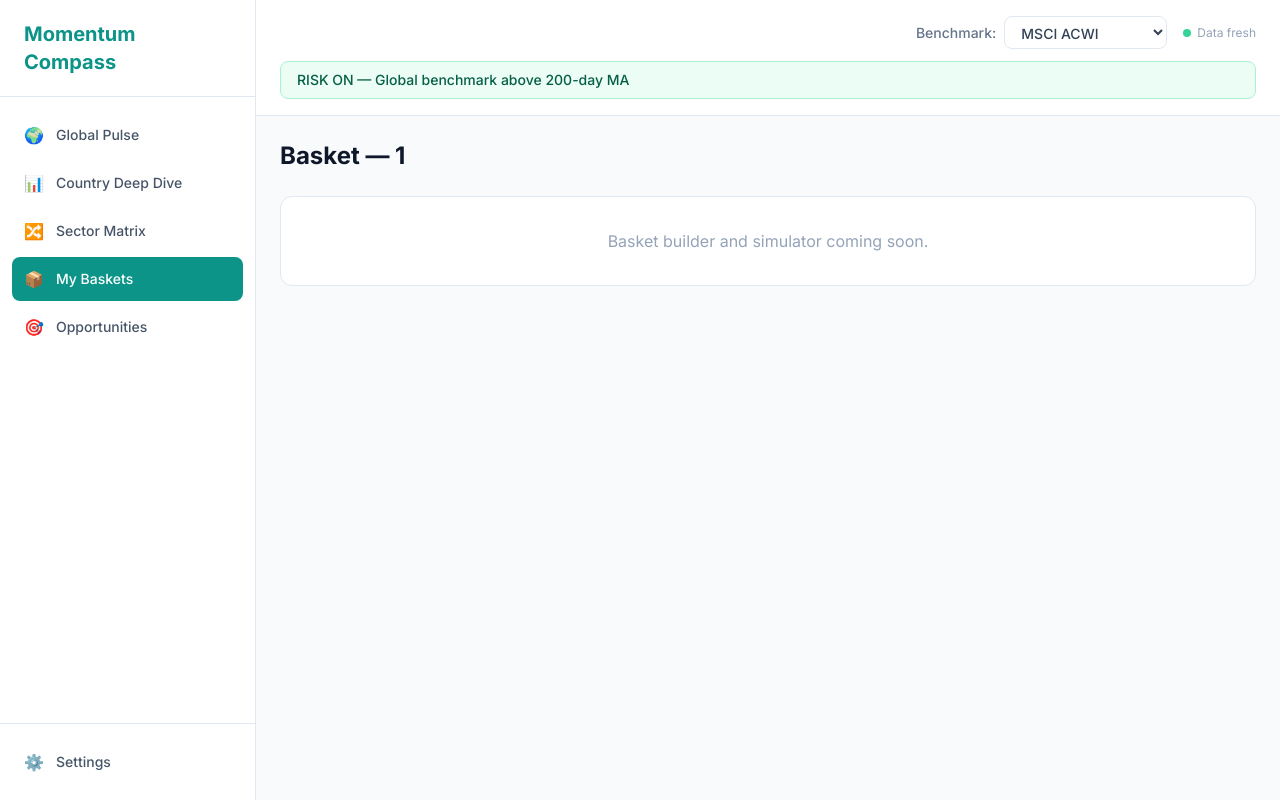
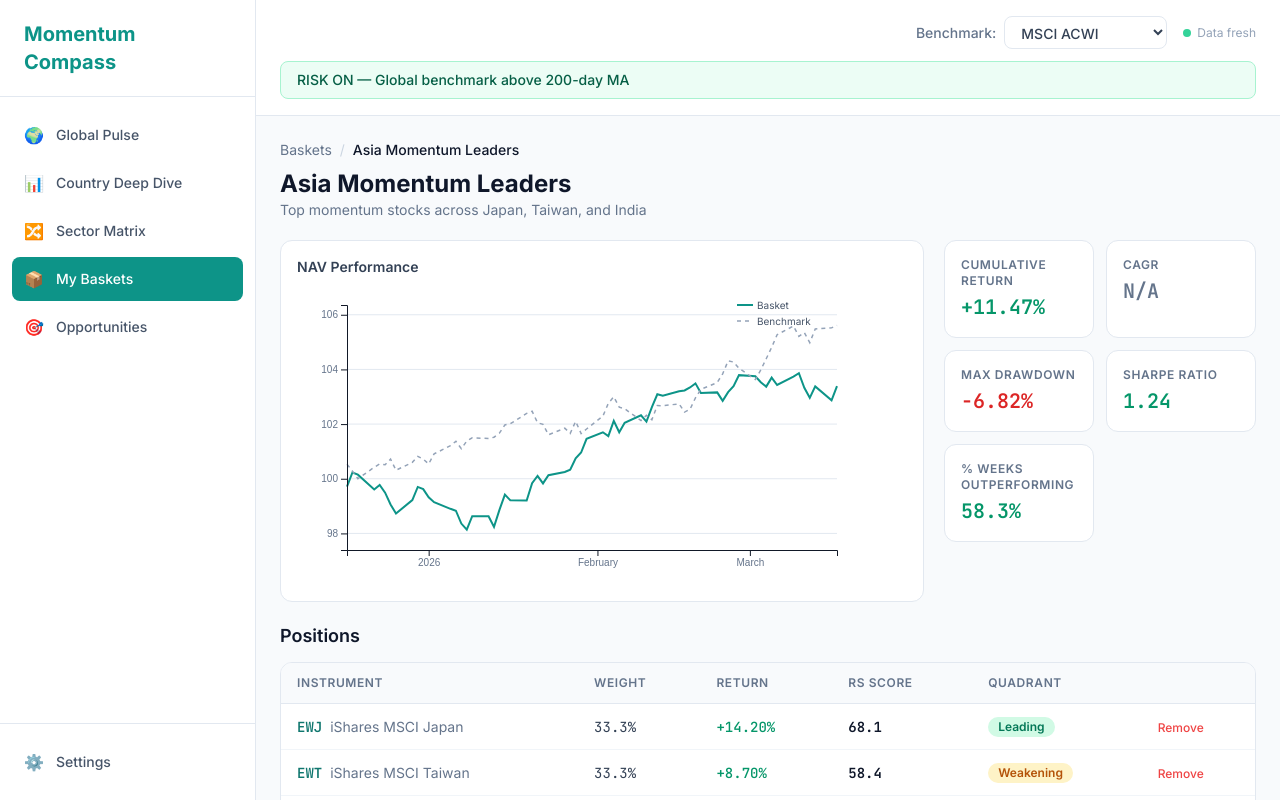
Before and after one commit to nimishshah1989/global-pulse, a React (Vite) app in the folder frontend/: page /compass/baskets/1 in a window 1280 px wide. Built offline with nearby package versions, Linux system fonts and the light colour scheme.

Commit message:
feat(ui+tests): screen and test updates from running agents
https://claude.ai/code/session_01856pzcCj3mU7JeKccD6HoL

```diff
--- a/frontend/src/screens/BasketBuilder.tsx
+++ b/frontend/src/screens/BasketBuilder.tsx
@@ -1,16 +1,194 @@
-import { useParams } from 'react-router-dom'
+import { useState, useMemo } from 'react'
+import { useParams, useNavigate } from 'react-router-dom'
+import { formatPercent, formatDate } from '@/utils/format'
+import QuadrantBadge from '@/components/common/QuadrantBadge'
+import PerformanceStats from '@/components/common/PerformanceStats'
+import CreateBasketModal from '@/components/common/CreateBasketModal'
+import BasketNAVChart from '@/components/charts/BasketNAVChart'
+import {
+  MOCK_BASKETS,
+  MOCK_POSITION_DETAILS,
+  MOCK_BASKET_PERFORMANCE,
+  generateMockNAVHistory,
+} from '@/data/mockBasketData'
+
+function BasketListView(): JSX.Element {
+  const navigate = useNavigate()
+  const [showModal, setShowModal] = useState(false)
+
+  function handleCreate(data: {
+    name: string
+    description: string
+    benchmark_id: string
+    weighting_method: 'equal' | 'manual' | 'rs_weighted'
+  }): void {
+    console.log('Create basket:', data)
+    setShowModal(false)
+  }
+
+  return (
+    <div className="space-y-5">
+      <div className="flex items-center justify-between">
+        <div>
+          <h1 className="text-2xl font-bold text-slate-900">📦 My Baskets</h1>
+          <p className="text-sm text-slate-500">
+            Create, simulate, and track investment theses
+          </p>
+        </div>
+        <button
+          onClick={() => setShowModal(true)}
+          className="rounded-lg bg-teal-600 px-4 py-2 text-sm font-medium text-white hover:bg-teal-700"
+        >
+          + Create New Basket
+        </button>
+      </div>
+
+      <div className="grid gap-4">
+        {MOCK_BASKETS.map((basket) => (
+          <div
+            key={basket.id}
+            onClick={() => navigate(`/compass/baskets/${basket.id}`)}
+            className="cursor-pointer rounded-xl border border-slate-200 bg-white p-5 transition-shadow hover:shadow-md"
+          >
+            <div className="flex items-start justify-between">
+              <div>
+                <h3 className="font-semibold text-slate-900">{basket.name}</h3>
+                {basket.description && (
+                  <p className="mt-1 text-sm text-slate-500">{basket.description}</p>
+                )}
+              </div>
+              <span className="rounded-full bg-teal-50 px-3 py-0.5 text-xs font-semibold text-teal-700">
+                {basket.status}
+              </span>
+            </div>
+            <div className="mt-3 flex items-center gap-6 text-sm text-slate-600">
+              <span>Created {formatDate(basket.created_at)}</span>
+              <span className="font-mono">
+                Weighting: {basket.weighting_method}
+              </span>
+            </div>
+          </div>
+        ))}
+      </div>
+
+      <CreateBasketModal
+        isOpen={showModal}
+        onClose={() => setShowModal(false)}
+        onCreate={handleCreate}
+      />
+    </div>
+  )
+}
+
+function BasketDetailView({ basketId }: { basketId: string }): JSX.Element {
+  const basket = MOCK_BASKETS.find((b) => b.id === basketId) ?? MOCK_BASKETS[0]
+  const navHistory = useMemo(() => generateMockNAVHistory(), [])
+
+  return (
+    <div className="space-y-5">
+      <div>
+        <nav className="flex items-center gap-2 text-sm text-slate-500">
+          <a href="/compass/baskets" className="hover:text-teal-600">Baskets</a>
+          <span className="text-slate-300">/</span>
+          <span className="font-medium text-slate-900">{basket.name}</span>
+        </nav>
+        <h1 className="mt-2 text-2xl font-bold text-slate-900">{basket.name}</h1>
+        {basket.description && (
+          <p className="text-sm text-slate-500">{basket.description}</p>
+        )}
+      </div>
+
+      <div className="grid grid-cols-1 gap-5 lg:grid-cols-3">
+        <div className="lg:col-span-2">
+          <BasketNAVChart data={navHistory} />
+        </div>
+        <div>
+          <PerformanceStats performance={MOCK_BASKET_PERFORMANCE} />
+        </div>
+      </div>
+
+      <div>
+        <h2 className="mb-3 text-lg font-semibold text-slate-900">Positions</h2>
+        <div className="overflow-x-auto rounded-xl border border-slate-200 bg-white">
+          <table className="w-full text-sm">
+            <thead className="border-b border-slate-200 bg-slate-50">
+              <tr>
+                <th className="px-4 py-3 text-left text-xs font-semibold uppercase tracking-wider text-slate-500">
+                  Instrument
+                </th>
+                <th className="px-4 py-3 text-left text-xs font-semibold uppercase tracking-wider text-slate-500">
+                  Weight
+                </th>
+                <th className="px-4 py-3 text-left text-xs font-semibold uppercase tracking-wider text-slate-500">
+                  Return
+                </th>
+                <th className="px-4 py-3 text-left text-xs font-semibold uppercase tracking-wider text-slate-500">
+                  RS Score
+                </th>
+                <th className="px-4 py-3 text-left text-xs font-semibold uppercase tracking-wider text-slate-500">
+                  Quadrant
+                </th>
+                <th className="px-4 py-3 text-left text-xs font-semibold uppercase tracking-wider text-slate-500">
+                </th>
+              </tr>
+            </thead>
+            <tbody className="divide-y divide-slate-100">
+              {MOCK_POSITION_DETAILS.map((pos) => (
+                <tr key={pos.instrument_id} className="hover:bg-slate-50">
+                  <td className="px-4 py-3">
+                    <div>
+                      <span className="font-mono font-semibold text-teal-700">
+                        {pos.instrument_id.replace(/_US$/, '')}
+                      </span>
+                      <span className="ml-2 text-slate-500">{pos.name}</span>
+                    </div>
+                  </td>
+                  <td className="px-4 py-3 font-mono text-slate-700">
+                    {(pos.weight * 100).toFixed(1)}%
+                  </td>
+                  <td className="px-4 py-3">
+                    <span
+                      className={`font-mono font-medium ${pos.position_return >= 0 ? 'text-emerald-600' : 'text-red-600'}`}
+                    >
+                      {formatPercent(pos.position_return)}
+                    </span>
+                  </td>
+                  <td className="px-4 py-3 font-mono font-semibold text-slate-900">
+                    {pos.adjusted_rs_score.toFixed(1)}
+                  </td>
+                  <td className="px-4 py-3">
+                    <QuadrantBadge quadrant={pos.quadrant} />
+                  </td>
+                  <td className="px-4 py-3">
+                    <button className="text-xs font-medium text-red-500 hover:text-red-700">
+                      Remove
+                    </button>
+                  </td>
+                </tr>
+              ))}
+            </tbody>
+          </table>
+        </div>
+      </div>
+
+      <div className="flex gap-3">
+        <button className="rounded-lg bg-teal-600 px-4 py-2 text-sm font-medium text-white hover:bg-teal-700">
+          + Add Position
+        </button>
+        <button className="rounded-lg border border-slate-200 bg-white px-4 py-2 text-sm font-medium text-slate-700 hover:bg-slate-50">
+          Compare with...
+        </button>
+      </div>
+    </div>
+  )
+}
 
 export default function BasketBuilder(): JSX.Element {
   const { basketId } = useParams<{ basketId: string }>()
 
-  return (
-    <div className="space-y-6">
-      <h1 className="text-2xl font-bold text-slate-900">
-        {basketId ? `Basket — ${basketId}` : 'My Baskets'}
-      </h1>
-      <div className="rounded-xl border border-slate-200 bg-white p-8 text-center text-slate-400">
-        Basket builder and simulator coming soon.
-      </div>
-    </div>
-  )
+  if (basketId) {
+    return <BasketDetailView basketId={basketId} />
+  }
+
+  return <BasketListView />
 }
```
